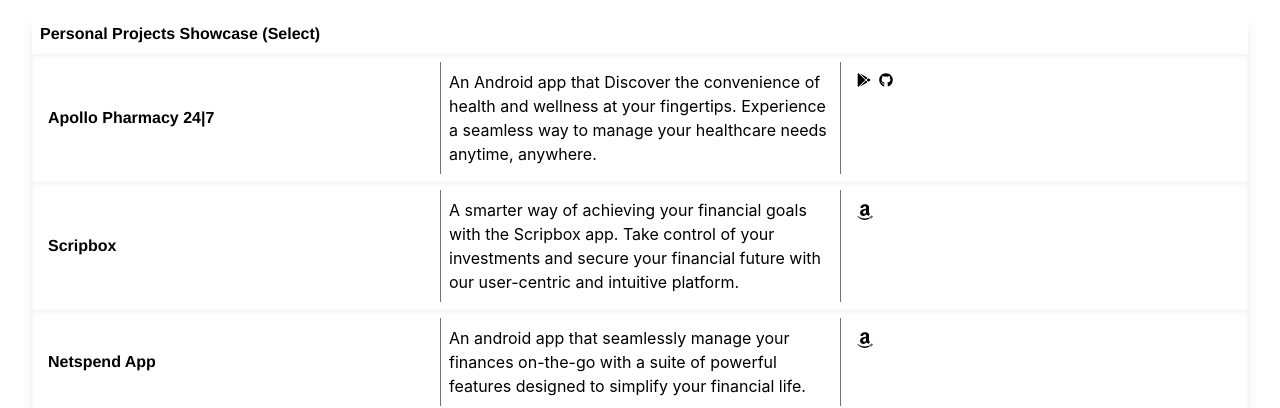
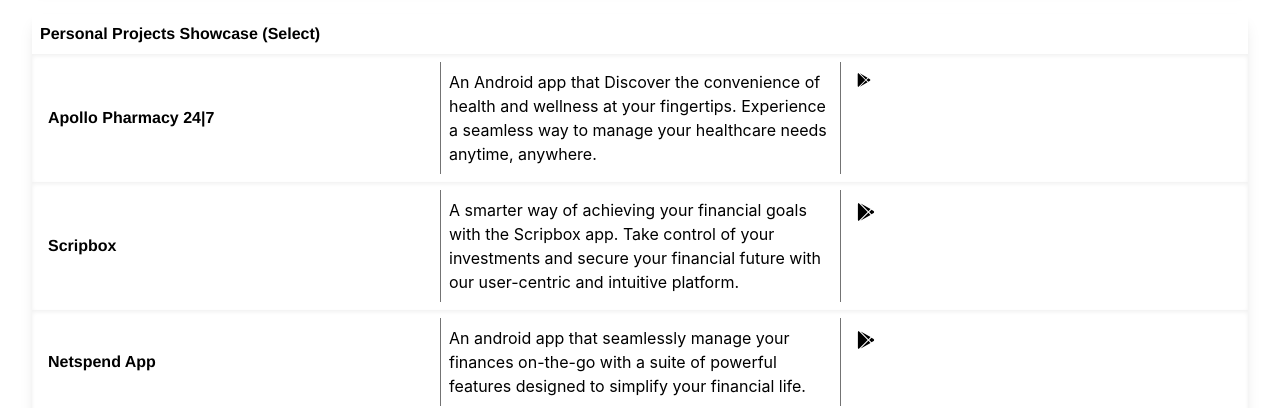
Before and after one commit to pantomath91/sachin-resume, a Next.js app: page / in a window 1280 px wide. Shown: the part 772-1180 px from the top of the page. Built offline with nearby package versions, Linux system fonts and the light colour scheme.

Commit message:
Update Projects.tsx

```diff
--- a/components/Projects.tsx
+++ b/components/Projects.tsx
@@ -18,9 +18,6 @@
                 <a href="https://play.google.com/store/apps/details?id=com.apollo.patientapp&hl=en_US" target="_blank" className="ml-2">
                     <FontAwesomeIcon icon={faGooglePlay} />
                 </a>
-                <a href="https://github.com/priyankark/PhonePi_SampleServer" target="_blank" className="ml-2">
-                    <FontAwesomeIcon icon={faGithub} />
-                </a>
             </div>
         }
     },
@@ -30,7 +27,7 @@
         link: () => {
             return <div className="flex flex-row text-lg">
                 <a href="https://play.google.com/store/apps/details?id=com.scripbox.takecharge&gclid=Cj0KCQjw6KunBhDxARIsAKFUGs-HZEqr6gmidgsV9xMpk7xJotJ0UPOLadWQWDdxMjDUvnjRrYiOGfYaAn5oEALw_wcB" target="_blank" className="ml-2">
-                    <FontAwesomeIcon icon={faAmazon} />
+                    <FontAwesomeIcon icon={faGooglePlay} />
                 </a>
             </div>
         }
@@ -41,7 +38,7 @@
         link: () => {
             return <div className="flex flex-row text-lg">
                 <a href="https://play.google.com/store/apps/details?id=com.netspend.product.android&hl=en&gl=US" target="_blank" className="ml-2">
-                    <FontAwesomeIcon icon={faAmazon} />
+                    <FontAwesomeIcon icon={faGooglePlay} />
                 </a>
             </div>
         }
```
